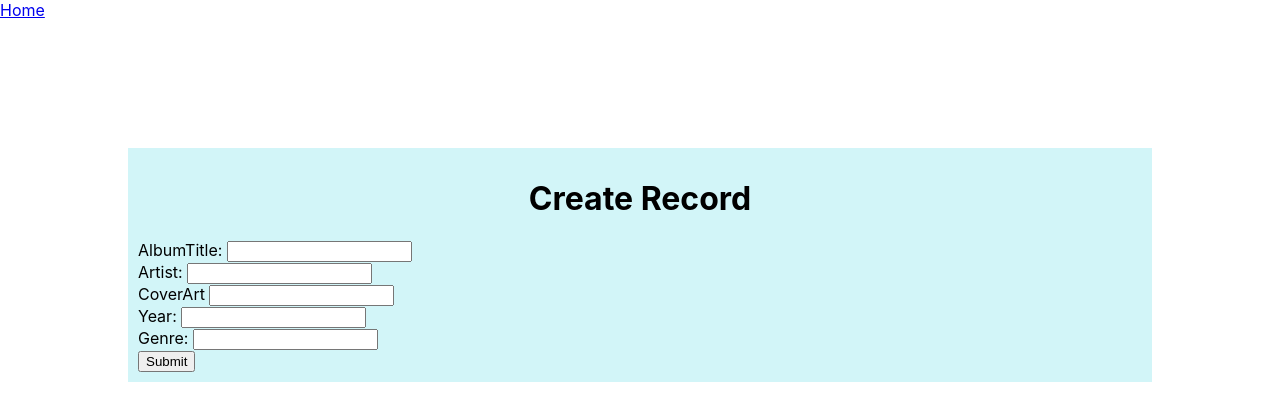
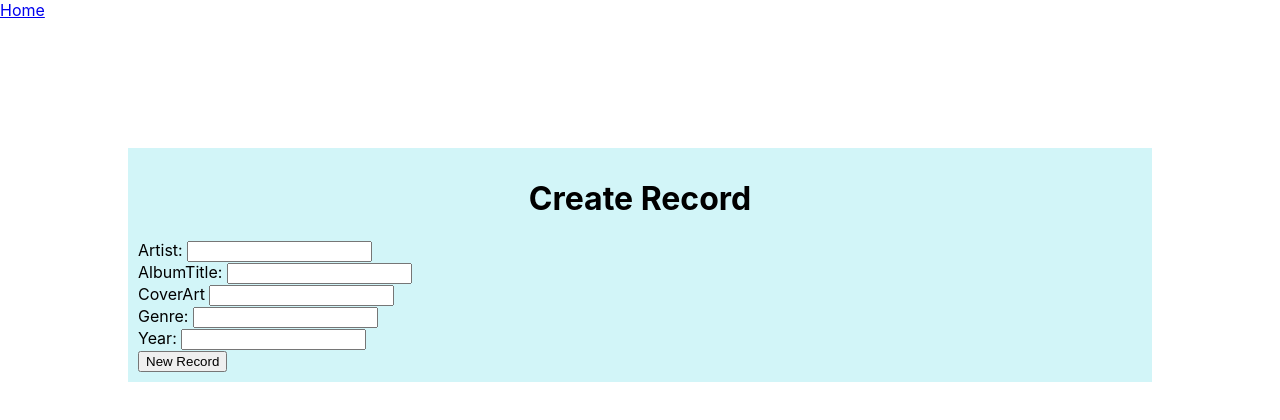
Before and after one commit to JustApp55/React-record_store, a React (Create React App) app: page /create in a window 1280 px wide. Shown: the top 420 px of the page. Built offline with nearby package versions, Linux system fonts and the light colour scheme.

Commit message:
data is displaying on index page, create.js working

```diff
--- a/src/components/Create.js
+++ b/src/components/Create.js
@@ -6,11 +6,11 @@ export default function Create() {
     const nav = useNavigate()
     const createTheRecord = e => {
         const record = {
-            AlbumTitle: e.target.albumTitle.value,
-            Artist: e.target.artist.value,
-            CoverArt: e.target.artist.value,
-            year: e.target.year.value,
-            genre: e.target.genre.value
+            artist: e.target.artist.value,
+            albumTitle: e.target.albumTitle.value,
+            coverArt: e.target.artist.value,
+            genre: e.target.genre.value,
+            year: e.target.year.value
         }
         console.log(record)
         createRecord(record)
@@ -19,13 +19,13 @@ export default function Create() {
     return (
         <div className="create">
             <h1 className="crr">Create Record</h1>
-            <form onSubmit={createTheRecord}>
+            <form onSubmit={createTheRecord} id="new">
+               Artist: <input type='text' name='artist' /> <br/>
                AlbumTitle: <input type='text' name='albumTitle' /> <br/>
-               Artist: <input type='text' name='artist' /> <br/>
                CoverArt <input type='text' name='coverArt' /> <br/>
+               Genre: <input type='text' name='genre' /> <br/>
                Year: <input type='text' name='year' /> <br/>
-               Genre: <input type='text' name='genre' /> <br/>
-                <input type='submit'/>
+                <input type='submit' value='New Record'/>
             </form>
         </div>
     )
--- a/src/components/Edit.js
+++ b/src/components/Edit.js
@@ -1,43 +1,42 @@
-import React from 'react'
 import {useNavigate, useParams} from 'react-router-dom'
-import {useState, useEffect} from 'react'
+import {React, useState, useEffect} from 'react'
 import { editRecord, getRecord } from '../services/getRequests'
 
 export default function Edit() {
+const {id} = useParams()
 const nav = useNavigate()
-const {id} = useParams
 const [data, setData] = useState({})
 
 useEffect(() => {
     getRecord(id)
     .then(res => setData(res.data))
 }, [])
+console.log(data)
 
 const editTheRecord = e => {
     e.preventDefault()
-    const updatedRecord = {
-        AlbumTitle: e.target.albumTitle.value,
-        Artist: e.target.artist.value,
-        CoverArt: e.target.artist.value,
+    let updatedRecord = {
+        artist: e.target.artist.value,
+        albumTitle: e.target.albumTitle.value,
+        coverArt: e.target.artist.value,
         genre: e.target.genre.value,
         year: e.target.year.value
     }
     editRecord(id, updatedRecord)
     nav(`/${id}`)
-}
+ }
 
     return (
         <div className="edit">
             <h1>Edit Record</h1>
-            <form onSubmit={editTheRecord}>
-               Album Title: <input type='text' name='albumTitle' defaualValue={data.albumTitle} /> <br/>
-               Artist: <input type='text' name='artist' defaualValue={data.artist} /> <br/>
-               Cover Art: <input type='text' name='coverArt' defaualValue={data.coverArt} /> <br/>
-               Genre: <input type='text' name='genre' defaualValue={data.genre} /> <br/>
-               Year: <input type='text' name='year' defaualValue={data.year} /> <br/>
-                <input type='submit' />
-
+            <form onSubmit={editTheRecord} id="edrec">
+               Artist: <input type='text' name='artist' defaultValue={data.artist} /> <br/>
+               Album Title: <input type='text' name='albumTitle' defaultValue={data.albumTitle} /> <br/>
+               Cover Art: <input type='text' name='coverArt' defaultValue={data.coverArt} /> <br/>
+               Genre: <input type='text' name='genre' defaultValue={data.genre} /> <br/>
+               Year: <input type='text' name='year' defaultValue={data.year} /> <br/>
+                <input type='submit' value='Update Record' />
             </form>
         </div>
     )
-}
+ }
--- a/src/components/Show.js
+++ b/src/components/Show.js
@@ -1,5 +1,4 @@
-import React from 'react'
-import {useState, useEffect} from 'react'
+import { useEffect, useState } from 'react'
 import {useNavigate, useParams} from 'react-router-dom'
 import { getRecord, deleteRecord } from '../services/getRequests'
 
@@ -24,8 +23,8 @@ export default function Show() {
             <h3>{record.albumTitle}</h3> <br/>
             <h3>{record.artist}</h3> <br/>
             <img style={{height:'200px', width: '200px'}} src={record.coverArt} alt=""/> <br/>
-            <h3>{record.year}</h3> <br/>
-            <h3>{record.genre}</h3> <br></br>
+            <h3>{record.genre}</h3> <br/>
+            <h3>{record.year}</h3> <br></br>
             <button onClick={() => {nav(`/${id}/edit`)}}> Edit Record</button>
             <button onClick={deleteTheRecord}>Delete</button>
         </div>
--- a/src/components/Songs.js
+++ b/src/components/Songs.js
@@ -1,26 +1,29 @@
 import {useState, useEffect} from 'react'
 import { getRecords } from '../services/getRequests'
+import {useNavigate} from 'react-router-dom'
 
 export default function Songs() {
-    const [label, setLabel] = useState([])
+    const nav = useNavigate()
+    const [labels, setLabels] = useState([])
 
     useEffect(() =>{
         getRecords()
-        .then(res => setLabel(res.data))
+        .then(res => setLabels(res.data))
     }, [])
-    console.log(label)
+    console.log(labels)
 
     return (
         <div className="song">
             <h1 className="index">Record Labels</h1>
+                <button onClick={()=> {nav("/create")}} >New Record</button>
             <ul className="label">
-                {label.map((label) =>{
+                {labels.map((label) =>{
                     return(
-                     <li> <a href={`/${label._id}`}> {label.albumTitle} <br/> </a>
-                            <h3>{label.artist}</h3> <br/>
-                         <img style={{height:'200px', width: '200px'}} src={label.coverArt} alt="" /> <br/>
-                         <h3>{label.year}</h3> <br/>
+                     <li> <a href={`/${label._id}`}> {label.albumTitle} </a>
+                            <h3>{label.artist}</h3>
+                         <img style={{height:'200px', width: '200px'}} src={label.coverArt} alt="" />
                          <h3>{label.genre}</h3>
+                         <h3>{label.year}</h3>
                      </li>
                     )
                 })}
--- a/src/services/getRequests.js
+++ b/src/services/getRequests.js
@@ -2,32 +2,31 @@ import axios from "axios"
 
 
 export const getRecords = () => {
-    const URL = 'http://localhost:3001/records'
+    const URL = 'http://localhost:3001/album'
     const response = axios.get(URL)
     return response
 }
 
 export const getRecord = (id) => {
-    const URL = `http://localhost:3001/records/${id}`
+    const URL = `http://localhost:3001/album/${id}`
     const response = axios.get(URL)
     return response
 }
 
 export const deleteRecord = (id) => {
-    const URL = `http://localhost:3001/records/${id}`
+    const URL = `http://localhost:3001/album/${id}`
     const response = axios.delete(URL)
     return response
 }
 
 export const createRecord = (add) => {
-    const URL = 'http://localhost:3001/records'
+    const URL = 'http://localhost:3001/album'
     const response = axios.post(URL, add)
     return response
 }
 
-
 export const editRecord = (id, updateTheRecord) => {
-    const URL = `http://localhost:3001/records/${id}`
+    const URL = `http://localhost:3001/album/${id}`
     const response = axios.put(URL, updateTheRecord)
     return response
 }
```
